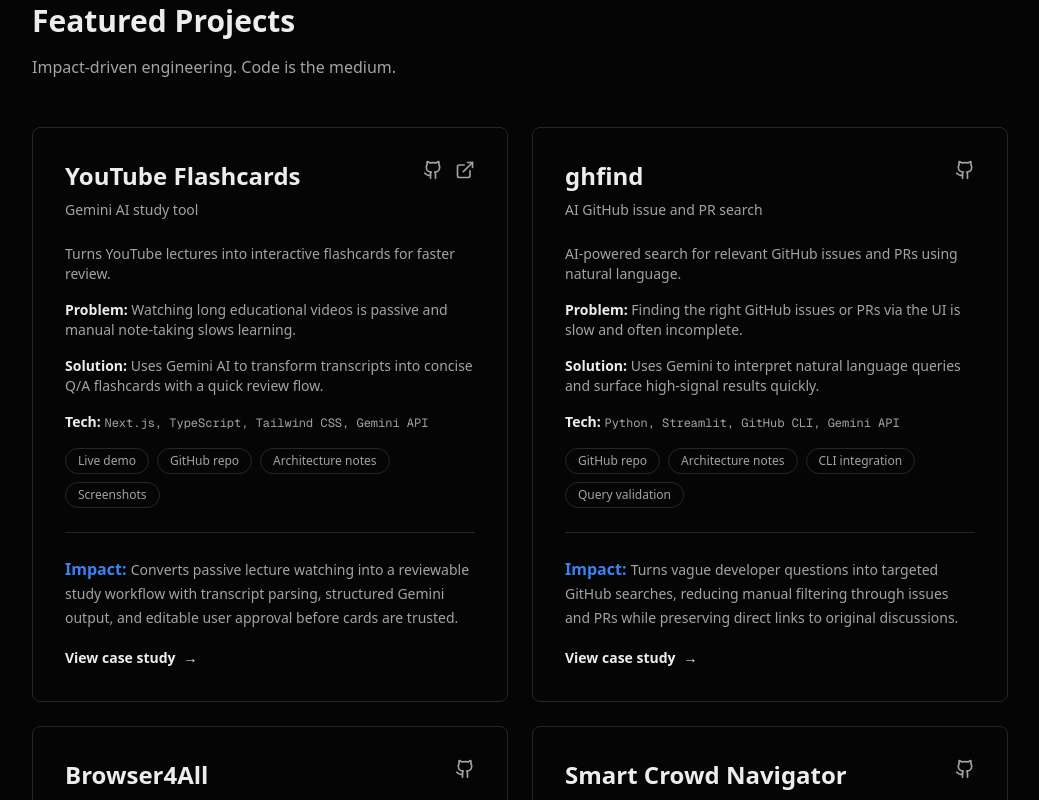
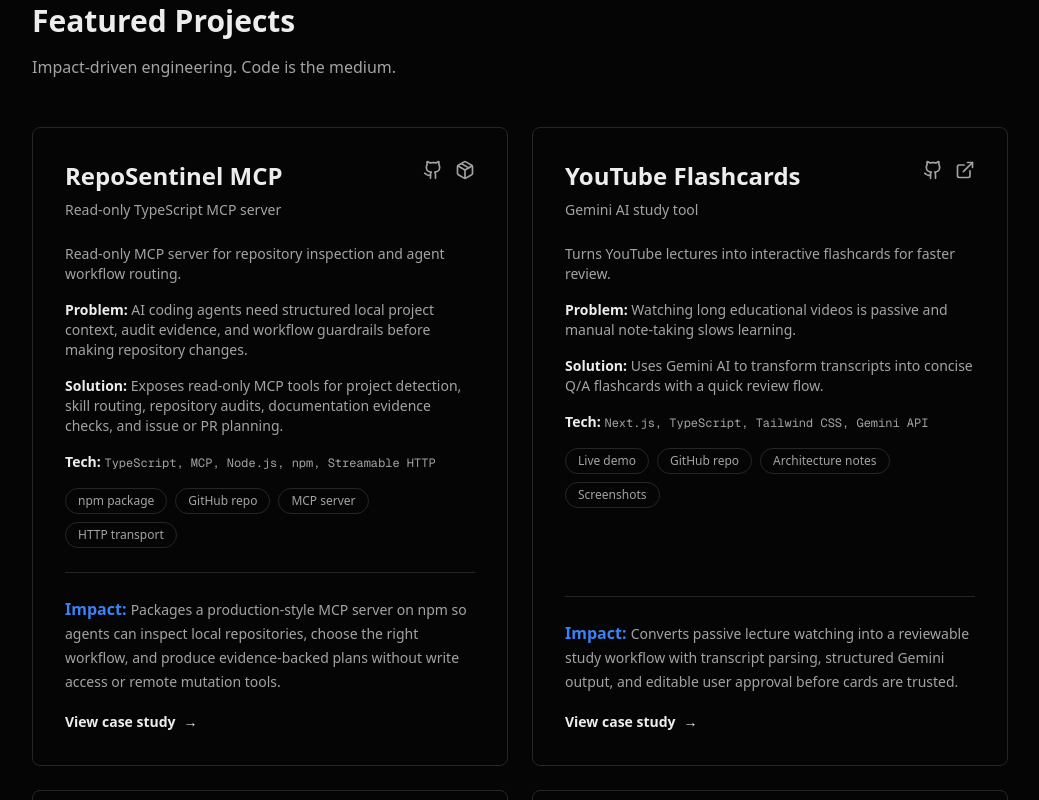
Before and after one commit to priyanshuchawda/portfolio, a Next.js app: page / in a window 1280 px wide. Shown: the part 1720-2520 px from the top of the page, without its empty margins (120-1159 px from the left). Built offline with nearby package versions, Linux system fonts and the light colour scheme.

Commit message:
feat(projects): add RepoSentinel MCP

```diff
--- a/src/components/ProjectCard.tsx
+++ b/src/components/ProjectCard.tsx
@@ -1,5 +1,5 @@
 import Link from 'next/link';
-import { ExternalLink } from 'lucide-react';
+import { ExternalLink, Package } from 'lucide-react';
 import type { Project } from '@/data/projects';
 import { getProjectPath } from '@/data/projects';
 import { GithubIcon } from './SocialIcons';
@@ -39,6 +39,17 @@
               className="text-muted-foreground hover:text-foreground focus-visible:ring-accent transition-colors focus-visible:ring-2 focus-visible:outline-none"
             >
               <ExternalLink className="h-5 w-5" />
+            </a>
+          ) : null}
+          {project.links.npm ? (
+            <a
+              href={project.links.npm}
+              target="_blank"
+              rel="noopener noreferrer"
+              aria-label={`View ${project.title} package on npm`}
+              className="text-muted-foreground hover:text-foreground focus-visible:ring-accent transition-colors focus-visible:ring-2 focus-visible:outline-none"
+            >
+              <Package className="h-5 w-5" />
             </a>
           ) : null}
         </div>
--- a/src/components/ProjectDetail.tsx
+++ b/src/components/ProjectDetail.tsx
@@ -1,5 +1,5 @@
 import Link from 'next/link';
-import { ExternalLink } from 'lucide-react';
+import { ExternalLink, Package } from 'lucide-react';
 import { getProjectFaqs } from '@/data/faqs';
 import type { Project } from '@/data/projects';
 import { FAQSection } from './FAQSection';
@@ -48,6 +48,17 @@
             >
               <ExternalLink className="h-4 w-4" />
               Live demo
+            </a>
+          ) : null}
+          {project.links.npm ? (
+            <a
+              href={project.links.npm}
+              target="_blank"
+              rel="noopener noreferrer"
+              className="border-border hover:bg-muted focus-visible:ring-accent inline-flex items-center gap-2 rounded-full border px-6 py-3 text-sm font-semibold transition-colors focus-visible:ring-2 focus-visible:outline-none"
+            >
+              <Package className="h-4 w-4" />
+              npm package
             </a>
           ) : null}
         </div>
--- a/src/data/projects.ts
+++ b/src/data/projects.ts
@@ -1,4 +1,5 @@
 export type ProjectSlug =
+  | 'reposentinel-mcp'
   | 'youtube-flashcards'
   | 'ghfind'
   | 'browser4all'
@@ -7,6 +8,7 @@
 export interface ProjectLinks {
   github?: string;
   demo?: string;
+  npm?: string;
 }
 
 export interface ProjectCaseStudy {
@@ -41,6 +43,96 @@
 }
 
 export const projects: Project[] = [
+  {
+    slug: 'reposentinel-mcp',
+    title: 'RepoSentinel MCP',
+    subtitle: 'Read-only TypeScript MCP server',
+    summary:
+      'Read-only MCP server for repository inspection and agent workflow routing.',
+    problem:
+      'AI coding agents need structured local project context, audit evidence, and workflow guardrails before making repository changes.',
+    solution:
+      'Exposes read-only MCP tools for project detection, skill routing, repository audits, documentation evidence checks, and issue or PR planning.',
+    tech: ['TypeScript', 'MCP', 'Node.js', 'npm', 'Streamable HTTP'],
+    impact:
+      'Packages a production-style MCP server on npm so agents can inspect local repositories, choose the right workflow, and produce evidence-backed plans without write access or remote mutation tools.',
+    featured: true,
+    updatedAt: '2026-05-04',
+    links: {
+      github: 'https://github.com/priyanshuchawda/reposentinel-mcp',
+      npm: 'https://www.npmjs.com/package/reposentinel-mcp',
+    },
+    artifacts: [
+      'npm package',
+      'GitHub repo',
+      'MCP server',
+      'HTTP transport',
+      'Skills pack',
+      'Audit reports',
+      'Safety model',
+    ],
+    engineeringDecisions: [
+      {
+        label: 'Why I chose this stack',
+        detail:
+          'TypeScript, Node.js, and MCP fit a typed tool server that can run locally with npx while still supporting a controlled HTTP deployment path.',
+      },
+      {
+        label: 'What I handled myself',
+        detail:
+          'I built the project detection, skill routing manifest, repository audit tools, documentation evidence checks, HTTP runtime, npm packaging, and safety documentation.',
+      },
+      {
+        label: 'Hardest technical problem',
+        detail:
+          'The hardest part was making the server useful to agents while keeping the tool surface read-only, bounded to the requested project root, and explicit about disallowed actions.',
+      },
+      {
+        label: 'Tradeoff I made',
+        detail:
+          'I prioritized reliable read-only inspection and planning over adding write, push, merge, or remote mutation tools that would need a separate approval model.',
+      },
+      {
+        label: 'How I tested it',
+        detail:
+          'I validated project detection, skill routing, planning outputs, HTTP health and metadata endpoints, documentation-claim audits, installed-skill audits, and build checks.',
+      },
+      {
+        label: 'What I would improve in production',
+        detail:
+          'I would add OAuth-style multi-user identity, hosted deployment templates, richer framework-specific audits, and deeper report exports while keeping mutation controls explicit.',
+      },
+    ],
+    metaTitle: 'RepoSentinel MCP | TypeScript MCP Server',
+    metaDescription:
+      'RepoSentinel MCP is a read-only TypeScript MCP server for repository inspection, skill routing, audits, docs evidence, and issue or PR planning.',
+    caseStudy: {
+      overview:
+        'Run reposentinel-mcp with npx to give AI agents a safe read-only inspection layer before repository changes.',
+      architecture: [
+        'Detect local project signals such as language, framework, tests, deployment, CI, and risk notes',
+        'Route agent workflows with recommended tool sequences, skill activation order, quality gates, and strict instructions',
+        'Expose read-only audits and planning tools over stdio or Streamable HTTP with API-key protection for HTTP deployments',
+      ],
+      keyFeatures: [
+        'Project detection and skill-routing manifest for coding agents',
+        'Repository, code quality, Next.js security, docs-claims, tests, and installed-skill audits',
+        'Issue and PR planning outputs generated from evidence-backed findings',
+      ],
+      challenges: [
+        'Keeping useful repository inspection separate from write-capable automation',
+        'Designing outputs that are actionable for agents without hiding the evidence behind each recommendation',
+      ],
+      learnings: [
+        'Agent tooling benefits from workflow manifests, not only raw inspection results',
+        'Read-only boundaries make MCP tools easier to adopt in local development setups',
+      ],
+      futureImprovements: [
+        'Add authenticated multi-user HTTP deployments',
+        'Expand framework-specific audit coverage and exportable report formats',
+      ],
+    },
+  },
   {
     slug: 'youtube-flashcards',
     title: 'YouTube Flashcards',
```
Also changed, not shown: 2 other files (tests, documents, lock files or other folders).
